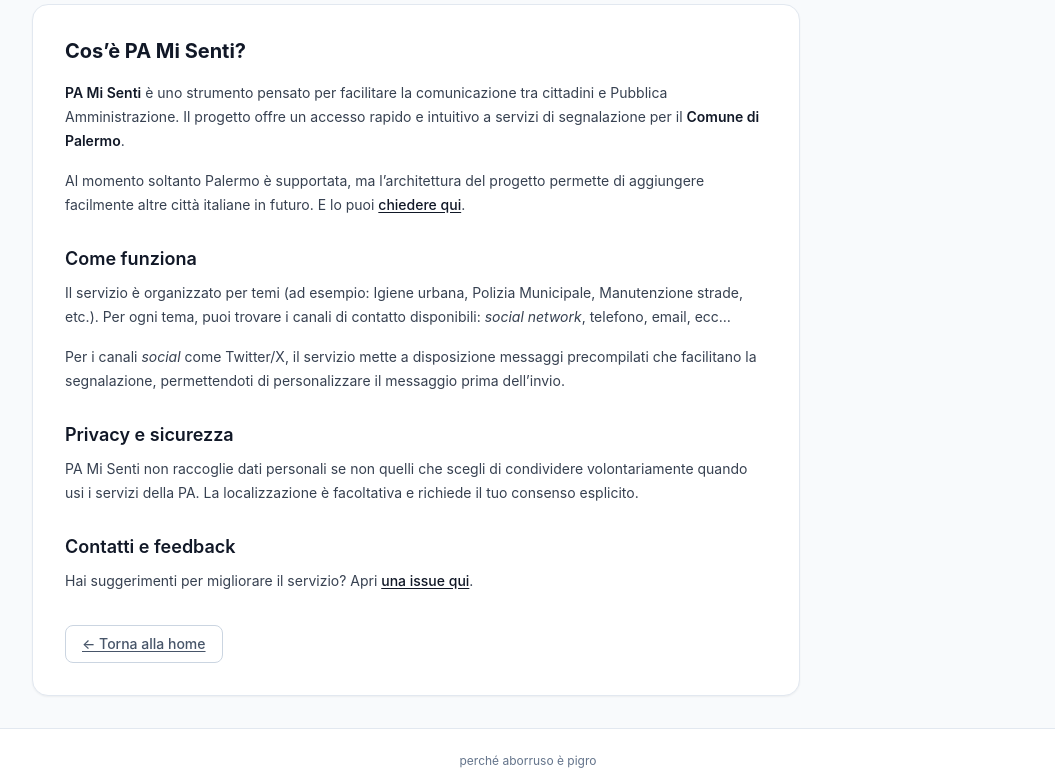
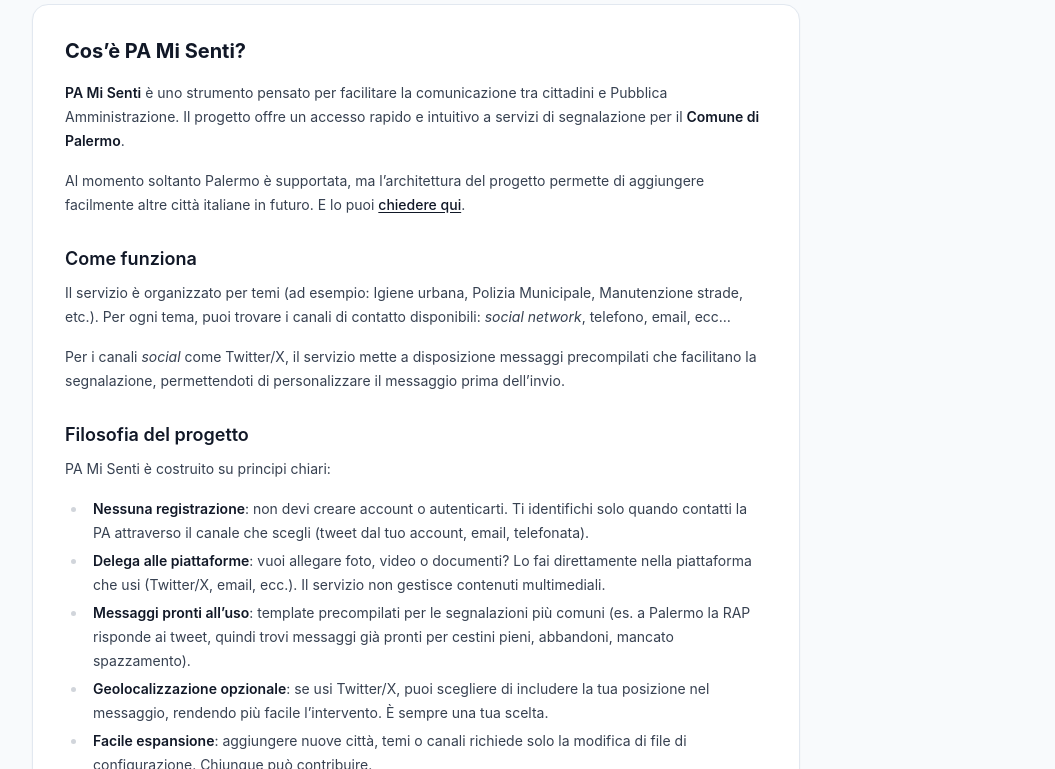
Before and after one commit to aborruso/pa_mi_senti, an Astro site: page /pa_mi_senti/info in a window 1280 px wide. Shown: the part 183-952 px from the top of the page, without its empty margins (112-1167 px from the left). Built offline with nearby package versions, Linux system fonts and the light colour scheme; Astro itself is replaced by a stand-in of ours.

Commit message:
feat: aggiornare la sezione "Filosofia del progetto" con nuovi principi chiave per migliorare chiarezza e accessibilità

```diff
--- a/src/pages/info.md
+++ b/src/pages/info.md
@@ -15,9 +15,19 @@ Il servizio è organizzato per temi (ad esempio: Igiene urbana, Polizia Municipa
 
 Per i canali _social_ come Twitter/X, il servizio mette a disposizione messaggi precompilati che facilitano la segnalazione, permettendoti di personalizzare il messaggio prima dell'invio.
 
+### Filosofia del progetto
+
+PA Mi Senti è costruito su principi chiari:
+
+- **Nessuna registrazione**: non devi creare account o autenticarti. Ti identifichi solo quando contatti la PA attraverso il canale che scegli (tweet dal tuo account, email, telefonata).
+- **Delega alle piattaforme**: vuoi allegare foto, video o documenti? Lo fai direttamente nella piattaforma che usi (Twitter/X, email, ecc.). Il servizio non gestisce contenuti multimediali.
+- **Messaggi pronti all'uso**: template precompilati per le segnalazioni più comuni (es. a Palermo la RAP risponde ai tweet, quindi trovi messaggi già pronti per cestini pieni, abbandoni, mancato spazzamento).
+- **Geolocalizzazione opzionale**: se usi Twitter/X, puoi scegliere di includere la tua posizione nel messaggio, rendendo più facile l'intervento. È sempre una tua scelta.
+- **Facile espansione**: aggiungere nuove città, temi o canali richiede solo la modifica di file di configurazione. Chiunque può contribuire.
+
 ### Privacy e sicurezza
 
-PA Mi Senti non raccoglie dati personali se non quelli che scegli di condividere volontariamente quando usi i servizi della PA. La localizzazione è facoltativa e richiede il tuo consenso esplicito.
+PA Mi Senti non raccoglie dati personali. Non ci sono registrazioni, cookie di tracciamento o database. La localizzazione è facoltativa e richiede il tuo consenso esplicito ogni volta. I dati che condividi con la PA dipendono dal canale che usi (Twitter/X, email, telefono) e sono gestiti da quelle piattaforme, non da noi.
 
 ### Contatti e feedback
 
```
Also changed, not shown: PRD.md (+10 -0 lines).
